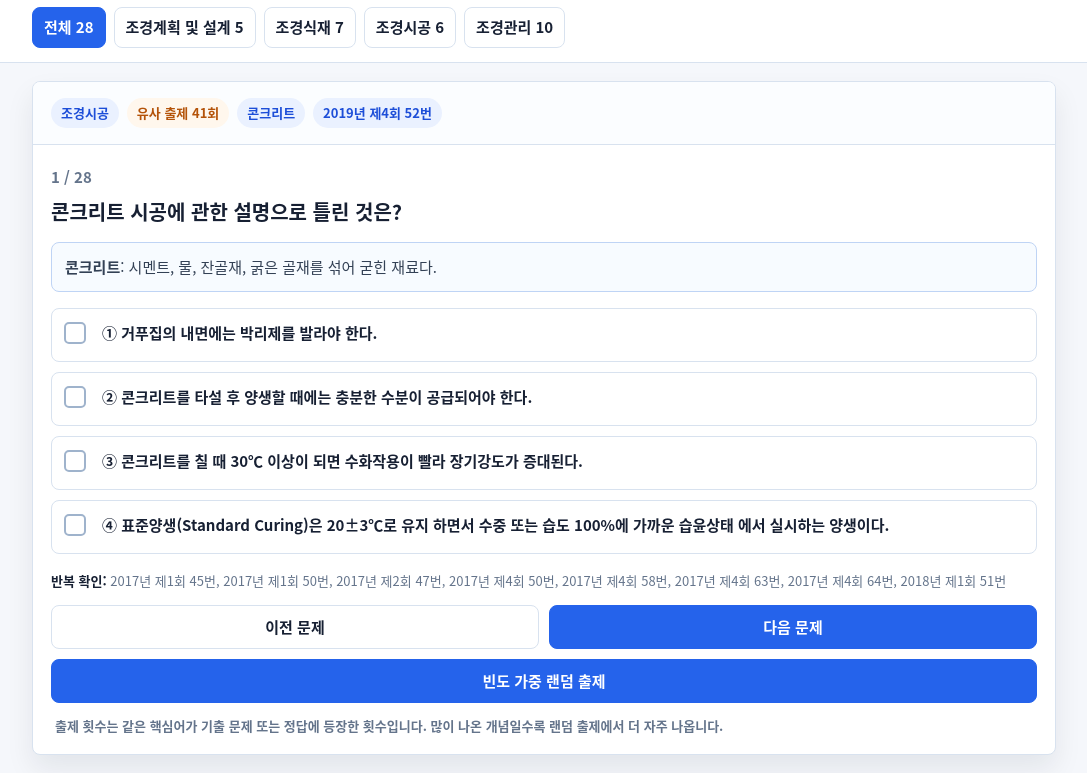
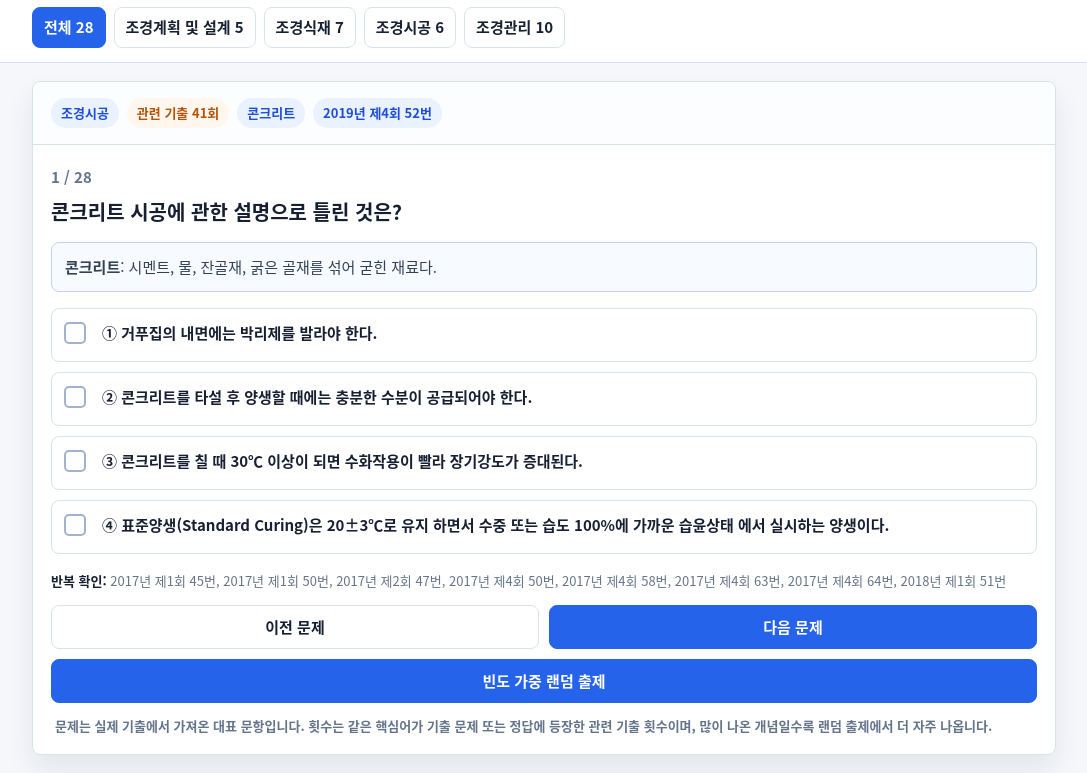
Before and after one commit to jeonmmingu/test_temp, a plain HTML site: page quiz.html in a window 1280 px wide. Shown: the part 57-830 px from the top of the page, without its empty margins (96-1183 px from the left). Drawn offline with Linux system fonts and the light colour scheme.

Commit message:
Clarify quiz occurrence count basis

```diff
--- a/quiz.html
+++ b/quiz.html
@@ -210,7 +210,7 @@ h1 { margin: 0; font-size: 21px; line-height: 1.25; letter-spacing: 0; word-brea
         <button class="nav-btn primary" type="button" data-next>다음 문제</button>
       </div>
       <button class="nav-btn primary" type="button" data-random style="width:100%; margin-top:10px;">빈도 가중 랜덤 출제</button>
-      <p class="note">출제 횟수는 같은 핵심어가 기출 문제 또는 정답에 등장한 횟수입니다. 많이 나온 개념일수록 랜덤 출제에서 더 자주 나옵니다.</p>
+      <p class="note">문제는 실제 기출에서 가져온 대표 문항입니다. 횟수는 같은 핵심어가 기출 문제 또는 정답에 등장한 관련 기출 횟수이며, 많이 나온 개념일수록 랜덤 출제에서 더 자주 나옵니다.</p>
     </div>
   </section>
 </main>
@@ -295,7 +295,7 @@ function render() {
 
   meta.innerHTML = `
     <span class="pill">${item.subject}</span>
-    <span class="pill warn">유사 출제 ${item.count}회</span>
+    <span class="pill warn">관련 기출 ${item.count}회</span>
     <span class="pill">${item.term}</span>
     <span class="pill">${item.exam} ${item.num}번</span>
   `;
@@ -336,7 +336,7 @@ function choose(choice) {
   if (correct) {
     modalText.innerHTML = `
       <p><strong>맞은 이유:</strong> ${item.correctReason}</p>
-      <p>이 문제는 <strong>${item.term}</strong> 계열이 유사 기출에서 ${item.count}회 반복된 빈출 유형입니다.</p>
+      <p>이 문제는 <strong>${item.term}</strong> 계열의 핵심어가 관련 기출에서 ${item.count}회 반복된 빈출 유형입니다.</p>
     `;
   } else {
     modalText.innerHTML = `
```
